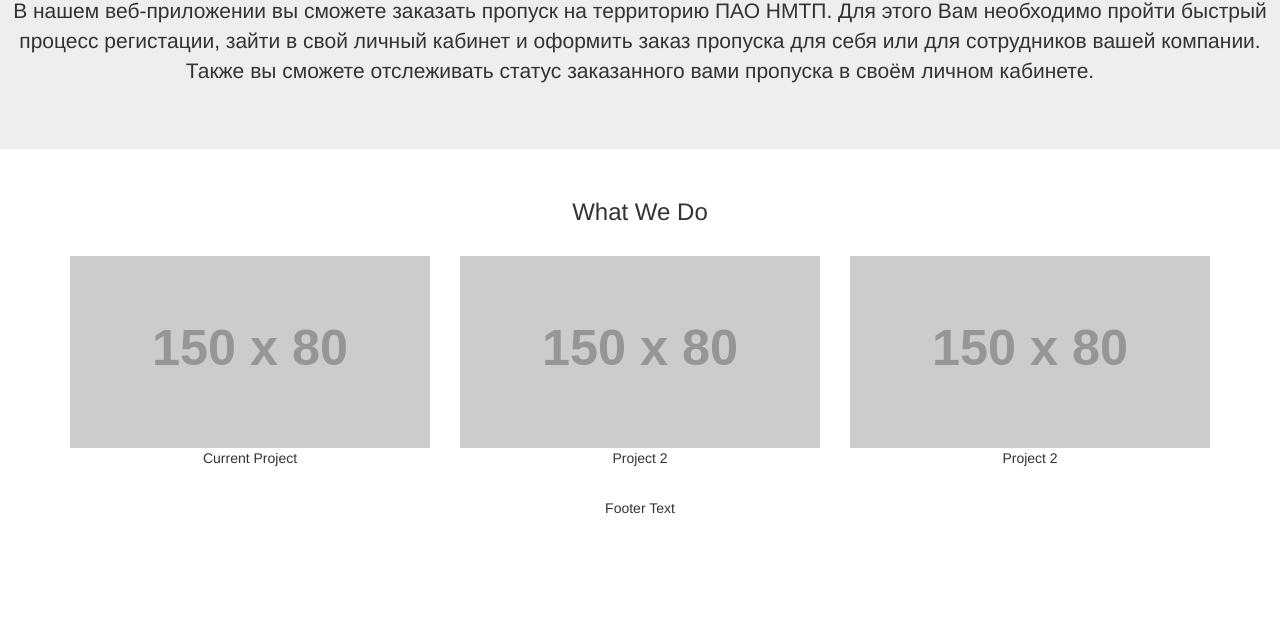
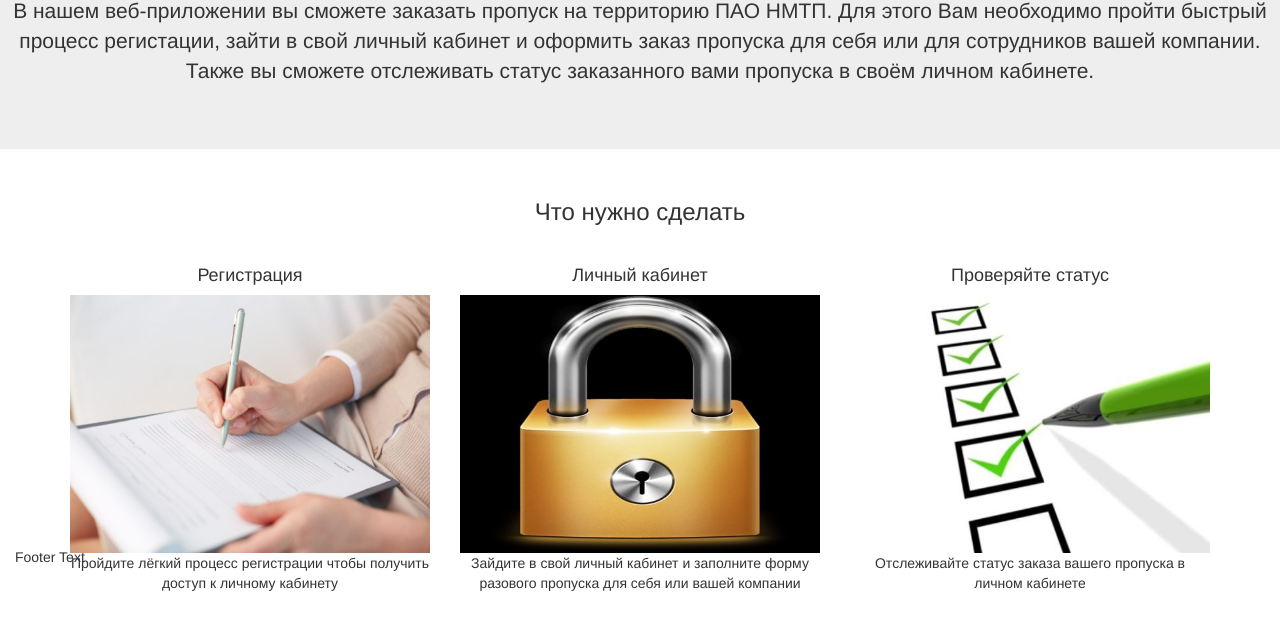
Before and after one commit to SamVinchester/nmtp, a plain HTML site: page index.html in a window 1280 px wide. Shown: the part 223-846 px from the top of the page. Before the commit the page ends 800 px from the top, so only its background shows below. Drawn offline with Linux system fonts and the light colour scheme; placeholder pictures from the web are drawn by us.

Commit message:
add images

```diff
--- a/index.html
+++ b/index.html
@@ -38,24 +38,27 @@
   </div>
 
 <div class="container text-center">
-  <h3>What We Do</h3><br>
+  <h3>Что нужно сделать</h3><br>
   <div class="row">
     <div class="col-sm-4">
-      <img src="https://placehold.it/150x80?text=IMAGE" class="img-responsive" style="width:100%" alt="Image">
-      <p>Current Project</p>
+      <h4>Регистрация</h4>
+      <img src="images/registration.jpg" class="img-responsive" style="width:100%" alt="Image">
+      <p>Пройдите лёгкий процесс регистрации чтобы получить доступ к личному кабинету</p>
     </div>
     <div class="col-sm-4">
-      <img src="https://placehold.it/150x80?text=IMAGE" class="img-responsive" style="width:100%" alt="Image">
-      <p>Project 2</p>
+      <h4>Личный кабинет</h4>
+      <img src="images/lk.jpeg" class="img-responsive" style="width:100%" alt="Image">
+      <p>Зайдите в свой личный кабинет и заполните форму разового пропуска для себя или вашей компании</p>
     </div>
     <div class="col-sm-4">
-      <img src="https://placehold.it/150x80?text=IMAGE" class="img-responsive" style="width:100%" alt="Image">
-      <p>Project 2</p>
+      <h4>Проверяйте статус</h4>
+      <img src="images/complete.jpeg" class="img-responsive" style="width:100%" alt="Image">
+      <p>Отслеживайте статус заказа вашего пропуска в личном кабинете</p>
     </div>
   </div>
 </div><br>
 
-<footer class="container-fluid text-center">
+<footer class="container-fluid text-left navbar-fixed-bottom">
   <p>Footer Text</p>
 </footer>
   </body>
```
Also changed, not shown: images/.comments/registration.jpg.xml (added), images/complete.jpeg (added), images/lk.jpeg (added), images/lk.png (added), images/registration.jpg (added).
